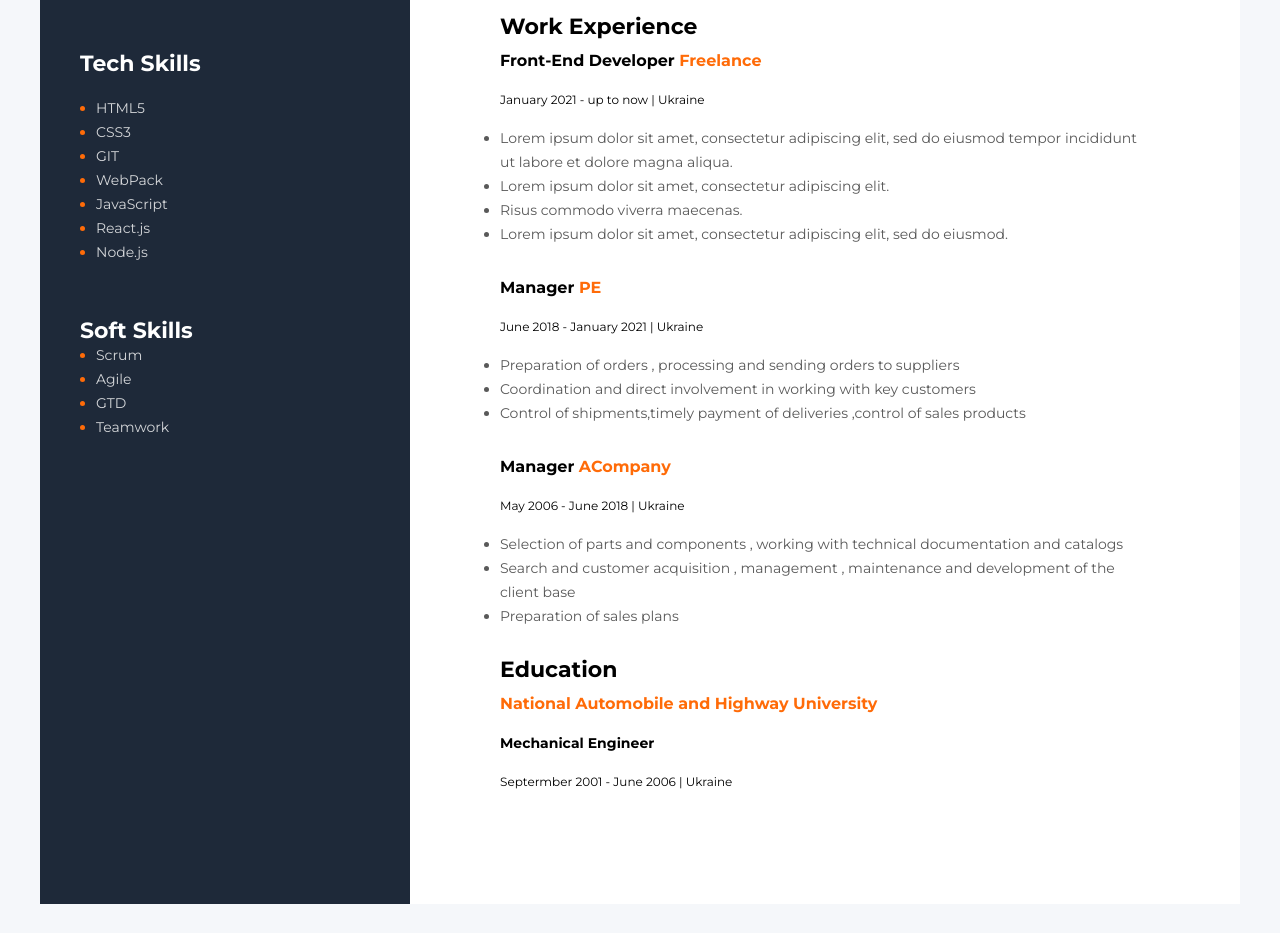
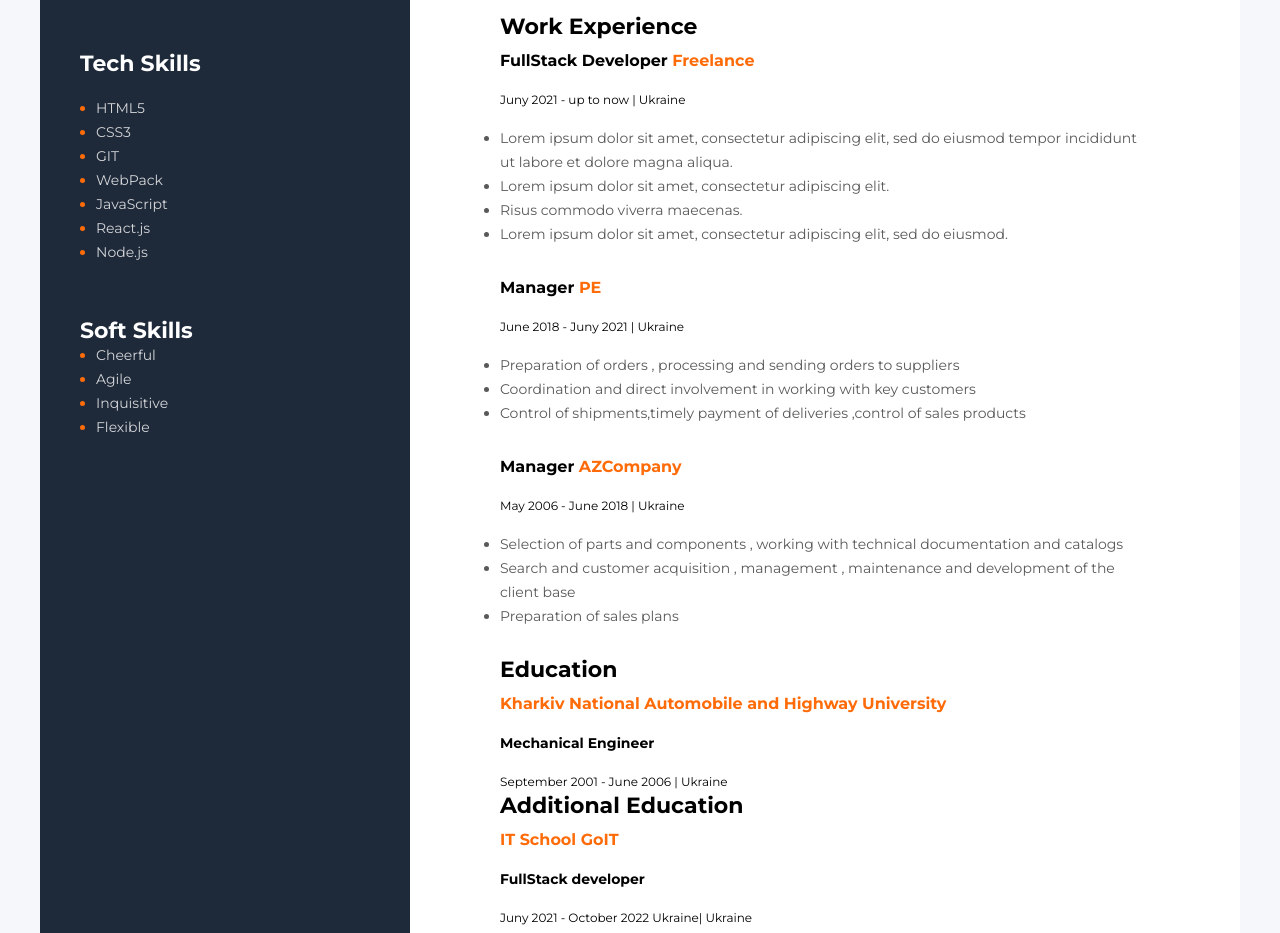
Before and after one commit to sergiihsv/my_resume, a plain HTML site: page index.html in a window 1280 px wide. Shown: the part 593-1526 px from the top of the page. Drawn offline with Linux system fonts and the light colour scheme.

Commit message:
add info

```diff
--- a/index.html
+++ b/index.html
@@ -62,16 +62,16 @@
                         <h3 class="soft-skills-title">Soft Skills</h3>
                         <ul>
                             <li class="soft-skills-item">
-                                <span class="soft-skills-text">Scrum</span>
+                                <span class="soft-skills-text">Cheerful</span>
                             </li>
                             <li class="soft-skills-item">
                                 <span class="soft-skills-text">Agile</span>
                             </li>
                             <li class="soft-skills-item">
-                                <span class="soft-skills-text">GTD</span>
+                                <span class="soft-skills-text">Inquisitive</span>
                             </li>
                             <li class="soft-skills-item">
-                                <span class="soft-skills-text">Teamwork</span>
+                                <span class="soft-skills-text">Flexible</span>
                             </li>
                         </ul>
                     </div>
@@ -85,9 +85,11 @@
                         <div class="about-me-container">
                     <!-- about me main info-->
                  <div class="info-conteiner">
-                    <h2 class="profession">Front-End Developer</h2>
+                    <h2 class="profession">FullStack Developer</h2>
                     <h1 class="name">Serhii Khomaziuk</h1>
-                    <p class="description">Lorem ipsum dolor sit amet, consectetur adipiscing elit, sed do eiusmod tempor incididunt ut labore et dolore magna aliqua. Quis ipsum suspendisse ultrices gravida. Risus commodo viverra maecenas accumsan lacus vel facilisis.</p>
+                    <p class="description">I am a FullStack developer. I focus on HTML5,
+                        CSS3, JS, React, Node.js. English — Intermediate. Development, practice and work for the
+                        result are important for me. I intend to develop innovative technologies and deliver value to people.</p>
 
                 </div>
 
@@ -120,8 +122,8 @@
                     <h3 class="about-me-title">Work Experience</h3>
                     <!-- company 1-->
                         <div>
-                        <h4 class="profession-title">Front-End Developer <span class="proffesion-company"> Freelance</span> </h4>
-                        <span class="profession-time">January 2021 - up to now <span class="profession-divider">|</span>  Ukraine</span>
+                        <h4 class="profession-title">FullStack Developer <span class="proffesion-company"> Freelance</span> </h4>
+                        <span class="profession-time">Juny 2021 - up to now <span class="profession-divider">|</span>  Ukraine</span>
 
                         <ul class="profession-duties">
 
@@ -137,7 +139,7 @@
                         <!-- company 2-->
                             <div>
                         <h4 class="profession-title">Manager <span class="proffesion-company"> PE</span></h4>
-                        <span class="profession-time">June 2018 - January 2021  <span class="profession-divider">|</span> Ukraine</span>
+                        <span class="profession-time">June 2018 - Juny 2021  <span class="profession-divider">|</span> Ukraine</span>
 
                         <ul class="profession-duties">
 
@@ -149,7 +151,7 @@
 
                     <!-- company 3-->
                     <div>
-                        <h4 class="profession-title">Manager<span class="proffesion-company"> ACompany</span></h4>
+                        <h4 class="profession-title">Manager<span class="proffesion-company"> AZCompany</span></h4>
                         <span class="profession-time">May 2006 - June 2018 <span class="profession-divider">|</span> Ukraine</span>
                         <ul class="profession-duties">
                             <li class="profession-duties-item">Selection of parts and components , working with technical documentation and catalogs</li>
@@ -161,10 +163,17 @@
                     <!-- education-->
                             <div>
                         <h4 class="about-me-title">Education</h4>
-                        <p class="profession-title"><span class="proffesion-company"> National Automobile and Highway University</span></p>
+                        <p class="profession-title"><span class="proffesion-company">Kharkiv National Automobile and Highway University</span></p>
                         <p class="profession-title"><span class="education-item"> Mechanical Engineer</span></p>
-                        <span class="profession-time">Septermber 2001 - June 2006  <span class="profession-divider">|</span> Ukraine</span>
+                        <span class="profession-time">September 2001 - June 2006  <span class="profession-divider">|</span> Ukraine</span>
                         </div>
+
+                        <div>
+                            <h4 class="about-me-title">Additional Education</h4>
+                            <p class="profession-title"><span class="proffesion-company">IT School GoIT</span></p>
+                            <p class="profession-title"><span class="education-item">FullStack developer</span></p>
+                            <span class="profession-time">Juny 2021 - October 2022 Ukraine<span class="profession-divider">|</span> Ukraine</span>
+                            </div>
                         </div>
 
                     </div>
```
